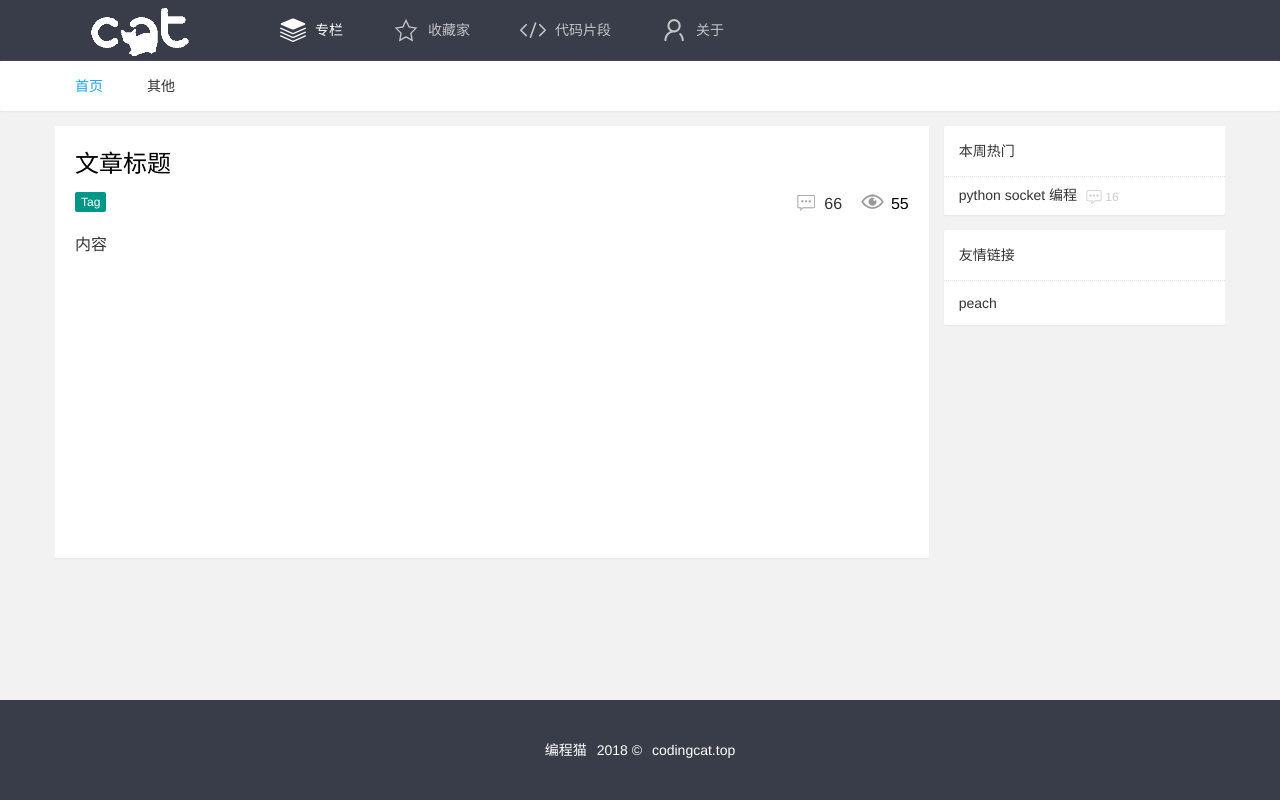
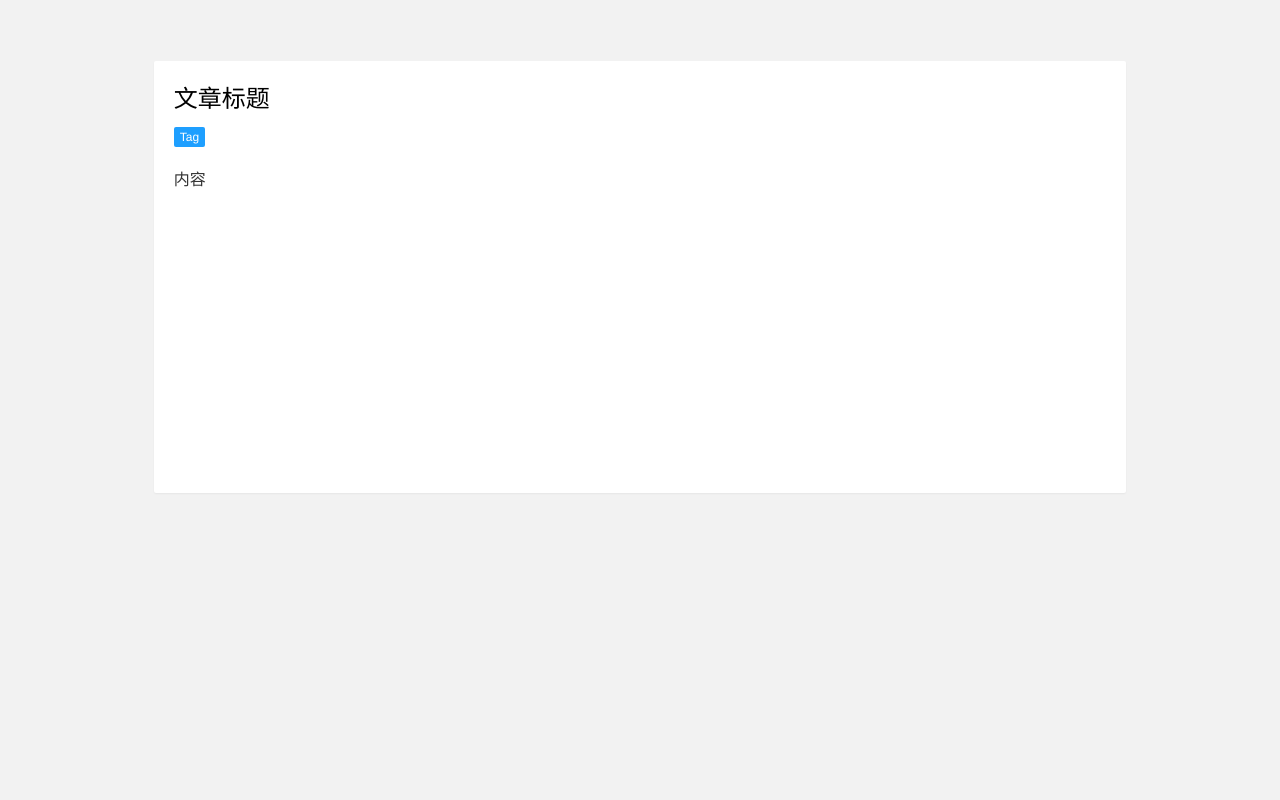
Before and after one commit to istommao/pyblog, a Django app: page /detail/ in a window 1280 px wide. Run offline with Django 3.2, Linux system fonts and the light colour scheme.

Commit message:
Modify detail page

```diff
--- a/server/templates/base.html
+++ b/server/templates/base.html
@@ -13,6 +13,7 @@
 </head>
 
 <body>
+    {% block topNav %}
     <div class="fly-header layui-bg-black">
         <div class="layui-container">
           <a class="fly-logo" href="/"> <img src="{% static 'res/images/logo3.png' %}" alt="layui"></a>
@@ -23,8 +24,8 @@
             </ul>
         </div>
     </div>
-
-    {% block topPanel %}{% endblock topPanel %}
+        {% block topPanel %}{% endblock topPanel %}
+    {% endblock topNav %}
 
     <div class="layui-container">
         <div class="layui-row layui-col-space15">
@@ -38,9 +39,11 @@
         </div>
     </div>
 
+    {% block footer %}
     <div class="footer">
         <p><a href="/">编程猫</a> 2018 &copy; <a href="https://codingcat.top/">codingcat.top</a></p>
     </div>
+    {% endblock footer %}
 
     <script src="{% static 'res/layui/layui.js' %}"></script>
     <script src="{% static 'js/jquery.min.js' %}"></script>
--- a/server/templates/front/detail.html
+++ b/server/templates/front/detail.html
@@ -1,32 +1,20 @@
 {% extends 'base.html' %}{% load static %}
-{% block topPanel %}
-<div class="fly-panel fly-column">
-    <div class="layui-container">
-        <ul class="layui-clear">
-            <li class="layui-hide-xs layui-this"><a href="/">首页</a></li>
-            <li><a href="#">其他</a></li>
-        </ul>
 
-    </div>
-</div>
-{% endblock topPanel %}
+{% block topNav %}{% endblock topNav %}
 
-{% block leftBlock %}
-<div class="layui-col-md9 content detail">
+{% block mainer %}
+<div class="layui-col-md10 layui-col-md-offset1 content detail">
     <div class="fly-panel detail-box">
         <h1>文章标题</h1>
         <div class="fly-detail-info">
-            <span class="layui-badge layui-bg-green fly-detail-column">Tag</span>
-
-            <span class="fly-list-nums">
-            <a href="#comment"><i class="iconfont" title="回答">&#xe60c;</i> 66</a>
-            <i class="iconfont" title="人气">&#xe60b;</i> 55
-          </span>
+            <span class="layui-badge layui-bg-blue fly-detail-column">Tag</span>
         </div>
 
-        <div class="detail-body photos">
+        <div class="detail-body">
             内容
         </div>
     </div>
 </div>
-{% endblock leftBlock %}
+{% endblock mainer %}
+
+{% block footer %}{% endblock footer %}
--- a/server/templates/front/index.html
+++ b/server/templates/front/index.html
@@ -36,7 +36,7 @@
             </div>
             <div class="short-intro" style="margin-top:15px;">
               <a href="/detail/" target="_blank" >
-                <img src="https://codingcat.top/media/info/default.png" alt="#">
+                <img src="https://codingcat.top/media/info/default.png" style="width:96%" alt="#">
               </a>
               <p class="fly-case-descv2">cryptokit更轻松的在python中实现加密解密</p>
             </div>
```
